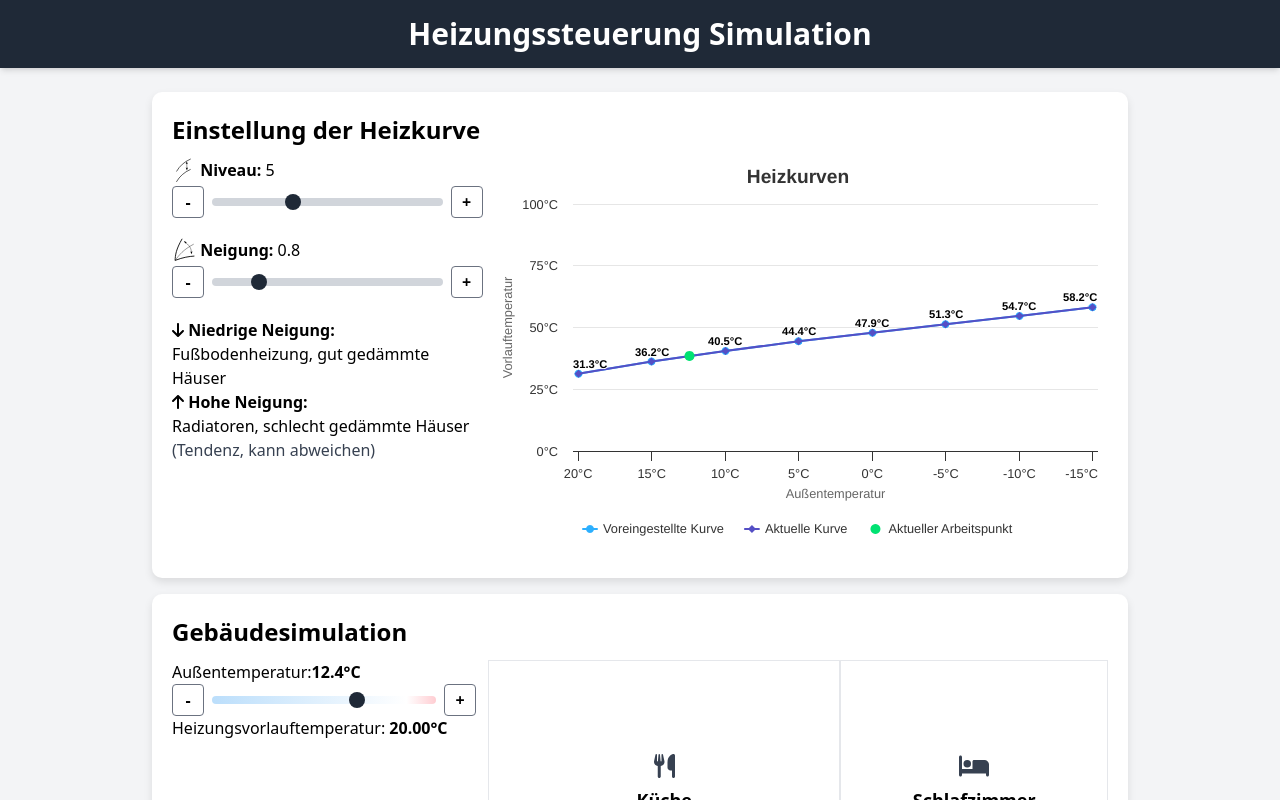
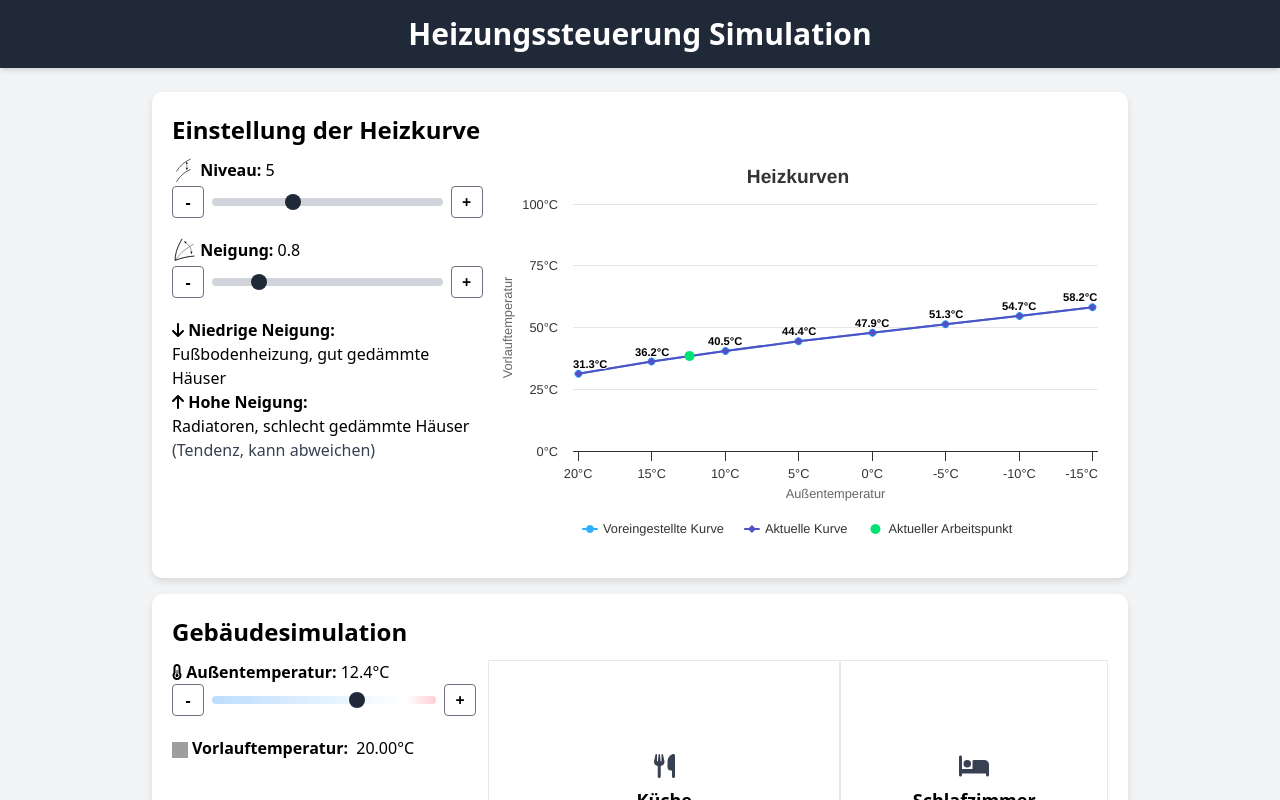
Before and after one commit to sebastiandeppisch/heizkurven-simulation, a Vue app: page / in a window 1280 px wide. Shown: the top 800 px of the page. Built offline with nearby package versions, Linux system fonts and the light colour scheme; grey boxes are pictures that could not be loaded.

Commit message:
add icons

```diff
--- a/src/components/Simulation.vue
+++ b/src/components/Simulation.vue
@@ -10,9 +10,10 @@ import Curves from './Curves.vue';
 import Slider from './Slider.vue';
 import TemperatureSlider from './TemperatureSlider.vue';
 import { FontAwesomeIcon } from '@fortawesome/vue-fontawesome';
-import { faArrowDown, faArrowUp } from '@fortawesome/free-solid-svg-icons';
+import { faArrowDown, faArrowUp, faThermometer, faThermometer0, faThermometer1, faThermometer2 } from '@fortawesome/free-solid-svg-icons';
 import offsetImage from '@/assets/offset.svg';
 import slopeImage from '@/assets/slope.svg';
+import heater from '@/assets/heater.svg';
 const simulationSpeed = ref(1);
 
 
@@ -151,12 +152,21 @@ const curves = computed(() => {
       <h2>Gebäudesimulation</h2>
       <div class="flex gap-3">
         <div class="w-1/3 flex flex-col">
-          <div>
-            <label for="temperature" class="mb-2">Außentemperatur:</label>
-            <span class="font-bold">{{ outsideTemperature.toFixed(1) }}°C</span>
+          <div class="flex gap-5 flex-col">
+            <div>
+              <label for="temperature" class="mb-2 font-bold">
+                <font-awesome-icon :icon="faThermometer2" />
+                Außentemperatur:</label>
+              <span class="pl-1">{{ outsideTemperature.toFixed(1) }}°C</span>
 
-            <TemperatureSlider v-model="outsideTemperature" :min="-13" :max="25" :optimal="20" />
-            <p>Heizungsvorlauftemperatur: <span class="font-bold"> {{ flowTemperature }}°C</span></p>
+              <TemperatureSlider v-model="outsideTemperature" :min="-13" :max="25" :optimal="20" />
+            </div>
+            <div>
+            <p >
+              <img :src="heater" class="w-4 h-4 inline" />
+
+              <span class="font-bold pl-1" >Vorlauftemperatur:</span> <span class="pl-1"> {{ flowTemperature }}°C</span></p>
+            </div>
           </div>
           <div class="grow flex flex-col justify-end">
               <label class="mb-2">Simulationsgeschwindigkeit:</label>
```
